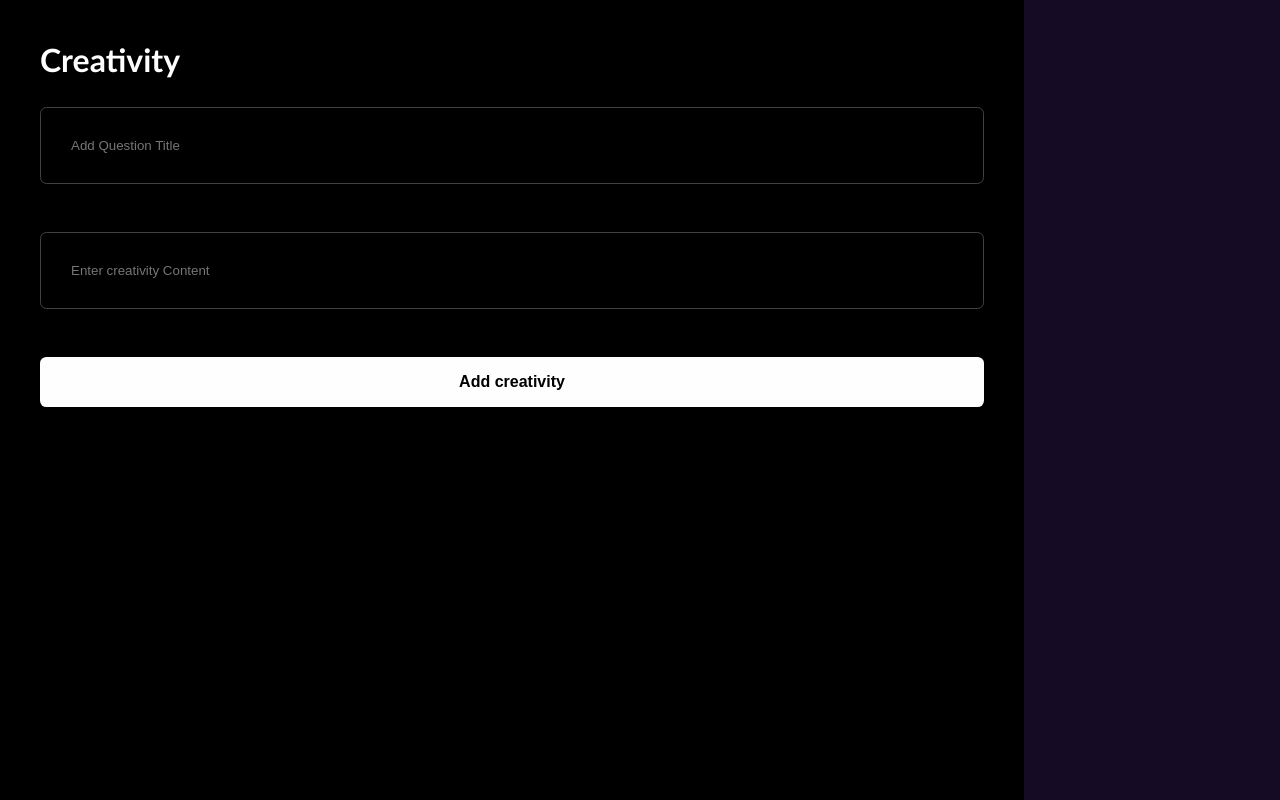
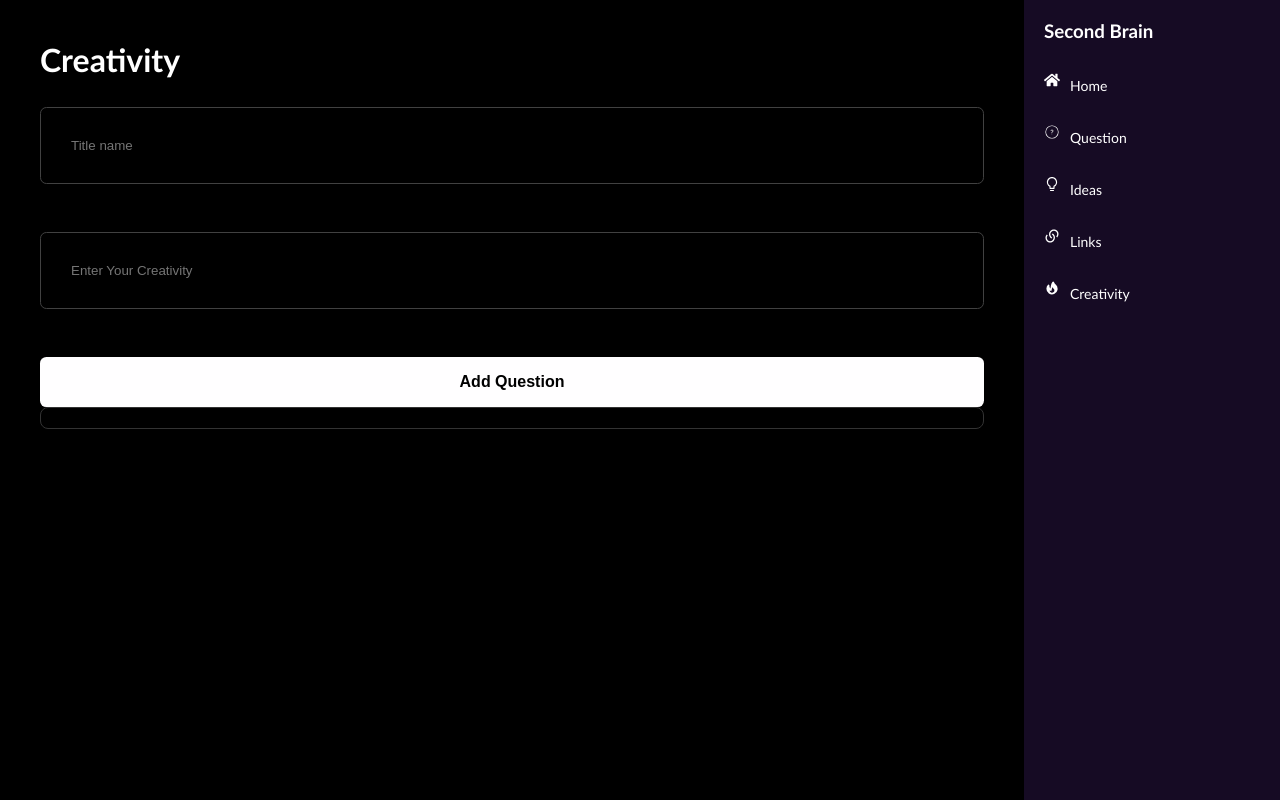
Before and after one commit to krishna016agarwal/SECONDBRAIN, a React (Vite) app in the folder frontend/: page /creativity in a window 1280 px wide. Built offline with nearby package versions, Linux system fonts and the light colour scheme.

Commit message:
ideas and creativity updated

```diff
--- a/frontend/src/components/creativity.jsx
+++ b/frontend/src/components/creativity.jsx
@@ -1,55 +1,83 @@
-import React from 'react'
+import React, { useState } from "react";
 import style from "./question.module.css";
-import { useState,useEffect } from 'react';
-export default function Creativity() {
-     const [state, setstate] = useState({
-            title:"",
-            creativity:"",
-          });
+import "react-toastify/dist/ReactToastify.css";
+import { ToastContainer, toast } from "react-toastify";
+import Sidebar from "./sidebar";
+import QuestionCard from "./questioncard"; // Import the new component
+
+export default function Questions() {
+  const [questions, setQuestions] = useState([]);
+  const [state, setState] = useState({ title: "", question: "" });
+
+  const toastOptions = {
+    position: "bottom-right",
+    autoClose: 5000,
+    pauseOnHover: true,
+    draggable: true,
+    theme: "light",
+  };
+
   const handleChange = (e) => {
-            setstate({ ...state, [e.target.name]: e.target.value });
+    setState({ ...state, [e.target.name]: e.target.value });
   };
-          const handleSubmit = async (event) => {
+
+  const handleSubmit = (event) => {
     event.preventDefault();
+    const { title, question } = state;
 
+    if (title.trim() && question.trim()) {
+      setQuestions([...questions, { title, question }]);
+      setState({ title: "", question: "" });
+      toast.success("Question successfully added", toastOptions);
+    } else {
+      toast.error("Both fields are required", toastOptions);
+    }
+  };
 
-              const { data } = await axios.post("http://localhost:8000/api/crcreativity", {
-              title,question
-              });
-              if (data.status === false) {
-                toast.error(data.message, toastOptions);
-              }
-              if (data.status === true) {
-                setstate({ title: "", question: ""});
-                toast.success("Question is successfully added", toastOptions);
+  const handleDelete = (index) => {
+    setQuestions(questions.filter((_, i) => i !== index));
+  };
 
-              }
-
-          };
   return (
     <>
+      <div className={style.container2}>
         <div className={style.main}>
           <h1>Creativity</h1>
-          <form onSubmit={(event)=>handleSubmit(event)}>
+          <form onSubmit={handleSubmit}>
             <input
               type="text"
-              placeholder="Add Question Title"
+              placeholder="Title name"
               name="title"
               required
-              value={state.username}
-              onChange={(e) => handleChange(e)}
-            ></input>
+              value={state.title}
+              onChange={handleChange}
+            />
             <input
               type="text"
-              placeholder="Enter creativity Content"
-              name="creativity"
+              placeholder="Enter Your Creativity"
+              name="question"
               required
-              value={state.username}
-              onChange={(e) => handleChange(e)}
-            ></input>
-             <button type="submit">Add creativity</button>
+              value={state.question}
+              onChange={handleChange}
+            />
+            <button type="submit">Add Question</button>
           </form>
+          <ToastContainer />
+
+          {/* Scrollable Questions List */}
+          <div className={style.scrollContainer}>
+            {questions.map((q, index) => (
+              <QuestionCard
+                key={index}
+                title={q.title}
+                question={q.question}
+                onDelete={() => handleDelete(index)}
+              />
+            ))}
+          </div>
+        </div>
+        <Sidebar />
       </div>
     </>
-  )
+  );
 }
--- a/frontend/src/components/ideas.jsx
+++ b/frontend/src/components/ideas.jsx
@@ -1,60 +1,83 @@
-import React from 'react'
+import React, { useState } from "react";
 import style from "./question.module.css";
-import { useState,useEffect } from 'react';
-import Sidebar from './sidebar';
-export default function Ideas() {
-     const [state, setstate] = useState({
-            title:"",
-            ideas:"",
-          });
+import "react-toastify/dist/ReactToastify.css";
+import { ToastContainer, toast } from "react-toastify";
+import Sidebar from "./sidebar";
+import QuestionCard from "./questioncard"; // Import the new component
+
+export default function Questions() {
+  const [questions, setQuestions] = useState([]);
+  const [state, setState] = useState({ title: "", question: "" });
+
+  const toastOptions = {
+    position: "bottom-right",
+    autoClose: 5000,
+    pauseOnHover: true,
+    draggable: true,
+    theme: "light",
+  };
+
   const handleChange = (e) => {
-            setstate({ ...state, [e.target.name]: e.target.value });
+    setState({ ...state, [e.target.name]: e.target.value });
   };
-          const handleSubmit = async (event) => {
+
+  const handleSubmit = (event) => {
     event.preventDefault();
+    const { title, question } = state;
 
+    if (title.trim() && question.trim()) {
+      setQuestions([...questions, { title, question }]);
+      setState({ title: "", question: "" });
+      toast.success("Question successfully added", toastOptions);
+    } else {
+      toast.error("Both fields are required", toastOptions);
+    }
+  };
 
-              const { data } = await axios.post("http://localhost:8000/api/ideas", {
-              title,question
-              });
-              if (data.status === false) {
-                toast.error(data.message, toastOptions);
-              }
-              if (data.status === true) {
-                setstate({ title: "", question: ""});
-                toast.success("Question is successfully added", toastOptions);
+  const handleDelete = (index) => {
+    setQuestions(questions.filter((_, i) => i !== index));
+  };
 
-              }
-
-          };
   return (
     <>
-
       <div className={style.container2}>
         <div className={style.main}>
-           <h1>Ideas</h1>
-           <form onSubmit={(event)=>handleSubmit(event)}>
+          <h1>Creativity</h1>
+          <form onSubmit={handleSubmit}>
             <input
               type="text"
-               placeholder="Add idea Title"
+              placeholder="Title name"
               name="title"
               required
-               value={state.username}
-               onChange={(e) => handleChange(e)}
-             ></input>
+              value={state.title}
+              onChange={handleChange}
+            />
             <input
               type="text"
-               placeholder="Enter idea Content"
-               name="ideas"
+              placeholder="Enter Your Ideas"
+              name="question"
               required
-               value={state.username}
-               onChange={(e) => handleChange(e)}
-             ></input>
-              <button type="submit">Add idea</button>
+              value={state.question}
+              onChange={handleChange}
+            />
+            <button type="submit">Add Your Ideas</button>
           </form>
+          <ToastContainer />
+
+          {/* Scrollable Questions List */}
+          <div className={style.scrollContainer}>
+            {questions.map((q, index) => (
+              <QuestionCard
+                key={index}
+                title={q.title}
+                question={q.question}
+                onDelete={() => handleDelete(index)}
+              />
+            ))}
           </div>
-       <Sidebar></Sidebar>
+        </div>
+        <Sidebar />
       </div>
     </>
-  )
+  );
 }
```
Lines whose indentation alone changed are shown as unchanged.
